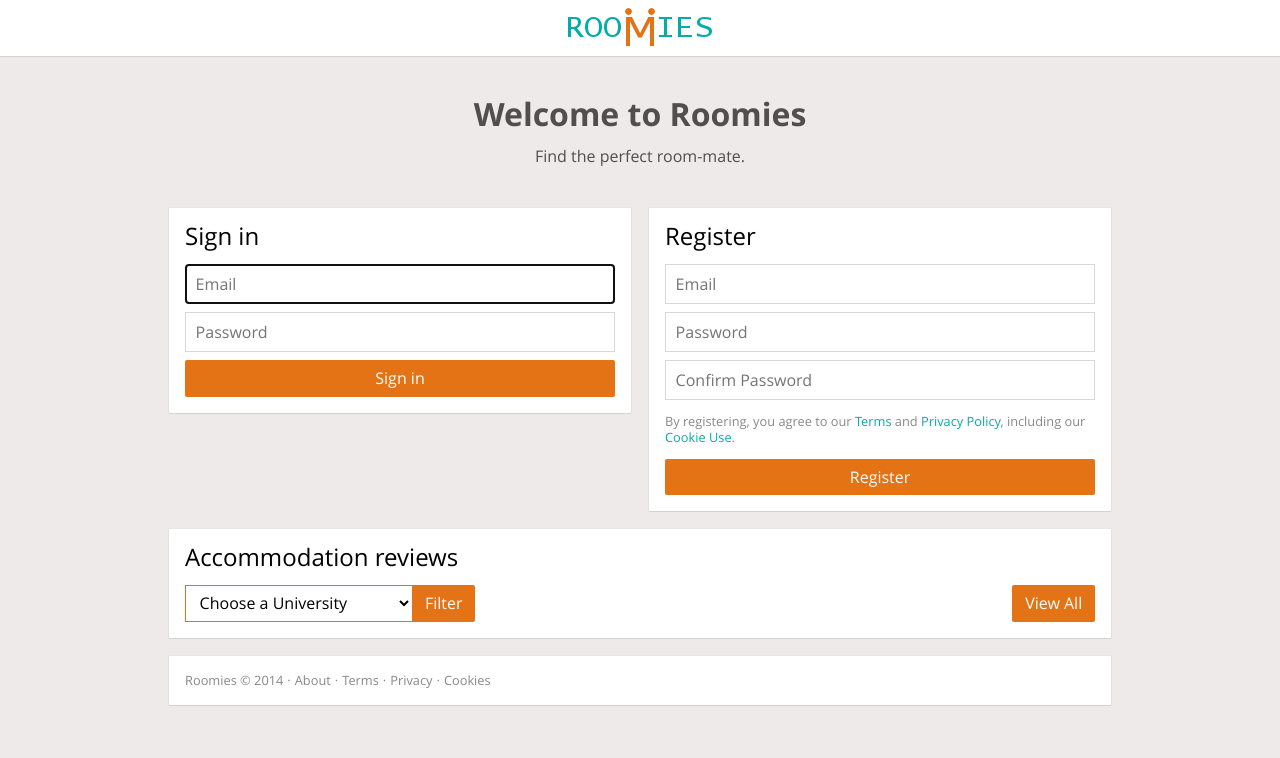
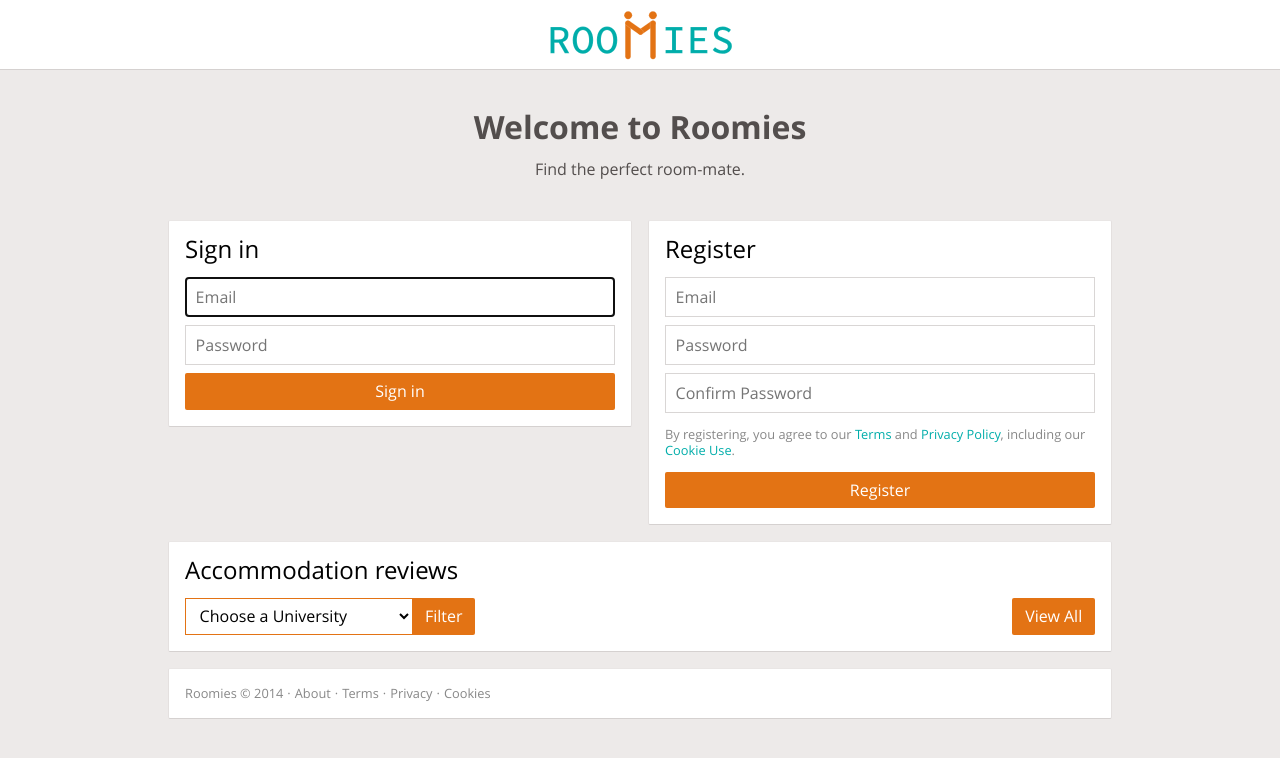
Before and after one commit to dragosthealex/roomies, a PHP site: page /templates/index.html in a window 1280 px wide. Shown: the top 758 px of the page. Run offline with PHP 8.4, Linux system fonts and the light colour scheme.

Commit message:
Updated template to use new logo.

```diff
--- a/public_html/templates/index.html
+++ b/public_html/templates/index.html
@@ -10,9 +10,10 @@
 	<!-- Top bar -->
 	<div class="header">
 		<a href="index.html" class="logo-link">
-			<img src="media/img/logo.png" alt="Roomies" class="logo-img">
+			<img src="media/img/logo.svg" alt="Roomies" class="logo-img">
 		</a>
 	</div>
+	<div class="header-space"></div>
 	<!-- Main content -->
 	<div class="main">
 		<!-- Hidden title -->
--- a/public_html/templates/media/css/style.css
+++ b/public_html/templates/media/css/style.css
@@ -51,17 +51,18 @@
 	/*border-bottom: 1px solid #d2c7be;*/
 	border-bottom: 1px solid #d5d1d0;
 	background: #fff;
-	height: 56px;
+	height: 69px;
 	width: 100%;
 	min-width: 320px;
 	text-align: center;
-	line-height: 56px;
+	line-height: 69px;
 }
 
 .logo-link {
 	display: inline-block;
 	position: relative;
-	height: 56px;
+	margin: 5px 0;
+	height: 59px;
 	text-decoration: none;
 	color: #000;
 	font-variant: small-caps;
@@ -81,14 +82,17 @@
 
 .logo-img {
 	border: 0;
-	height: 56px;
-	width: 200px;
+	height: 59px;
+}
+
+.header-space {
+	height: 70px;
 }
 
 .main {
 	margin: 0 auto;
 	border-top: 1px solid transparent;
-	padding: 57px 0 16px;
+	padding: 0 0 16px;
 	max-width: 976px;
 }
 
```
Also changed, not shown: public_html/templates/media/img/logo.png (deleted), public_html/templates/media/img/logo.svg (added).
